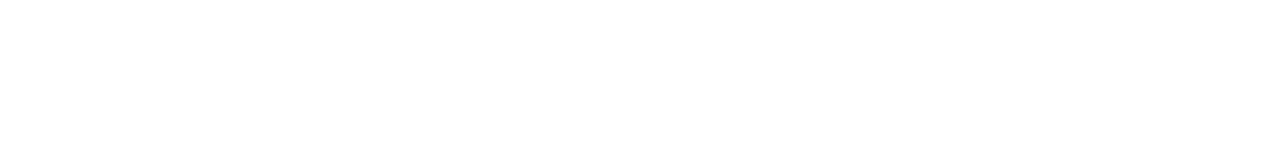
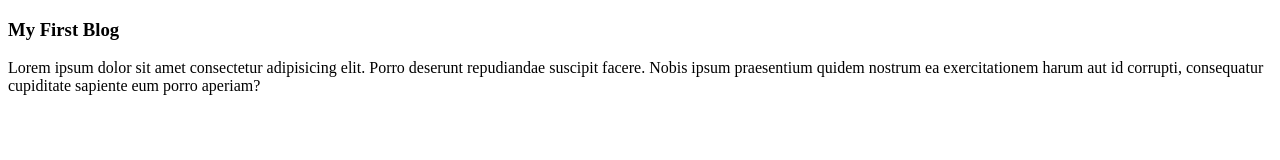
Before and after one commit to Hedayetul-Islam/my-first-github-repo, a plain HTML site: page index.html in a window 1280 px wide. Drawn offline with Linux system fonts and the light colour scheme.

Commit message:
added 1st blog

```diff
--- a/index.html
+++ b/index.html
@@ -6,6 +6,9 @@
     <title>My First Github Repo</title>
 </head>
 <body>
-
+    <div>
+        <h3>My First Blog</h3>
+        <p>Lorem ipsum dolor sit amet consectetur adipisicing elit. Porro deserunt repudiandae suscipit facere. Nobis ipsum praesentium quidem nostrum ea exercitationem harum aut id corrupti, consequatur cupiditate sapiente eum porro aperiam?</p>
+    </div>
 </body>
 </html>
```
